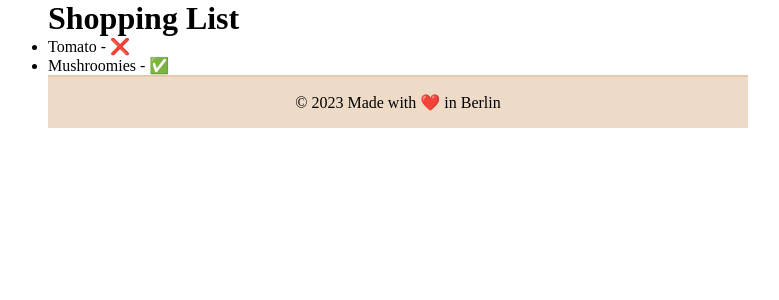
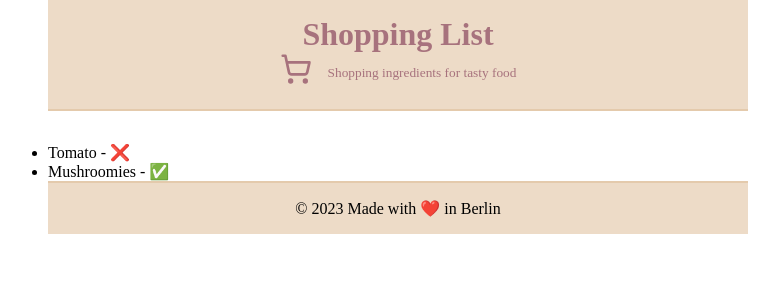
Before and after one commit to mayagizmo/cookify, a React (Vite) app: page / in a window 1280 px wide. Shown: the top 300 px of the page, without its empty margins (242-1021 px from the left). Built offline with nearby package versions, Linux system fonts and the light colour scheme.

Commit message:
Implement header

```diff
--- /dev/null
+++ b/src/layouts/Header.module.scss
@@ -0,0 +1,23 @@
+.header {
+  margin-bottom: 2rem;
+  padding: 1rem;
+  color: #a7727d;
+  text-align: center;
+  background: #eddbc7;
+  border-bottom: 2px solid darken(#eddbc7, 7%);
+}
+
+.headerSubtitle {
+  color: #a7727d;
+  text-align: center;
+}
+
+.icon {
+  font-size: 2rem;
+  margin-right: 1rem;
+  vertical-align: middle;
+}
+
+.horizontalLine {
+  color: #a7727d;
+}
--- a/src/layouts/Header.tsx
+++ b/src/layouts/Header.tsx
@@ -1,3 +1,18 @@
+import { LuShoppingCart } from "react-icons/lu";
+
+import styles from "./Header.module.scss";
+
 export function Header() {
-  return <h1>Shopping List</h1>;
+  return (
+    <header className={styles.header}>
+      <h1>Shopping List</h1>
+
+      <span className={styles.icon}>
+        <LuShoppingCart />
+      </span>
+      <small className={styles.headerSubtitle}>
+        Shopping ingredients for tasty food
+      </small>
+    </header>
+  );
 }
```
